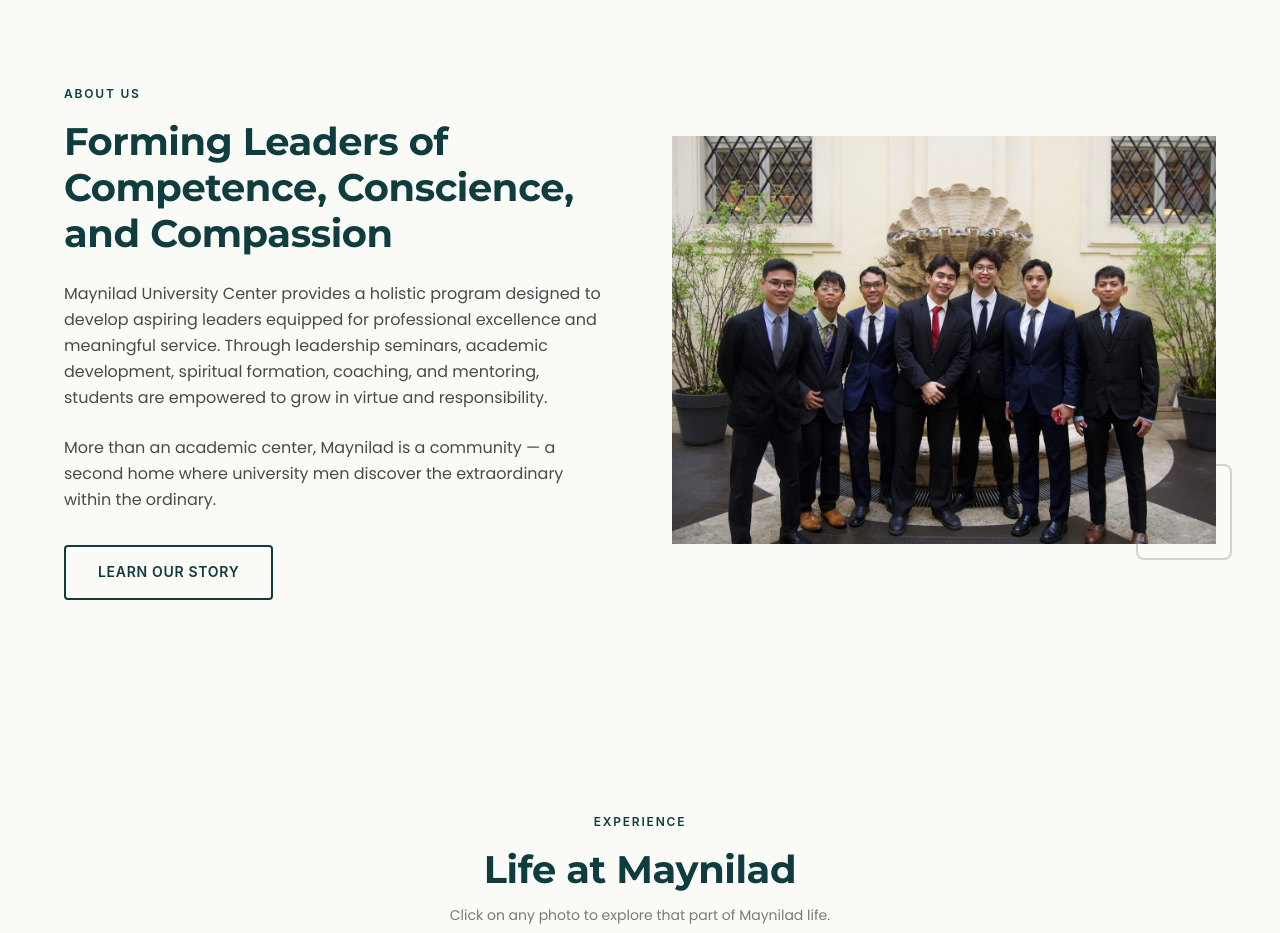
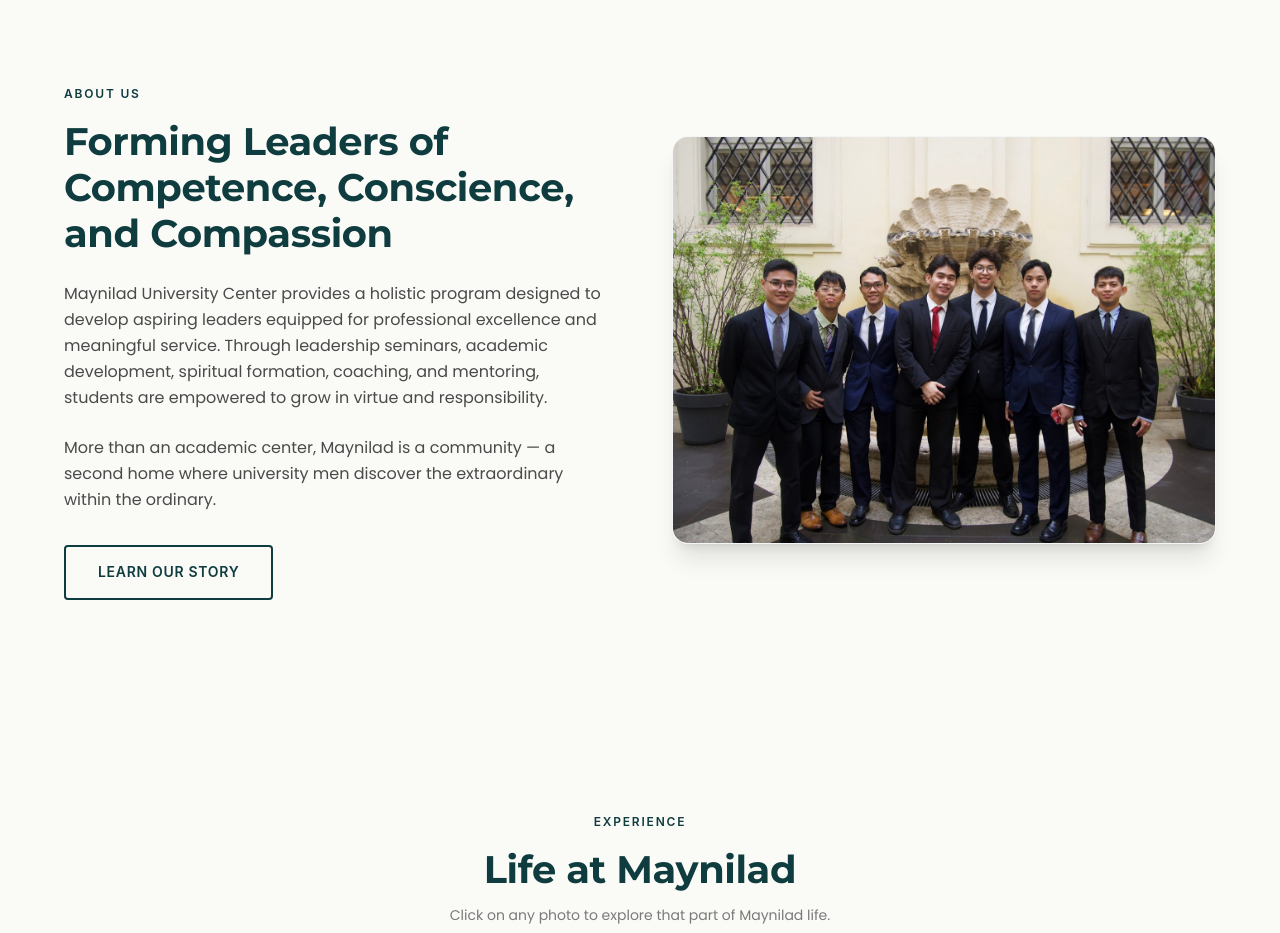
Before and after one commit to Jamesardc19/Maynilad-V2, a Next.js app in the folder frontend/: page / in a window 1280 px wide. Shown: the part 1100-2033 px from the top of the page. Built offline with nearby package versions, Linux system fonts and the light colour scheme.

Commit message:
Home page adjustment of image border

```diff
--- a/frontend/app/page.tsx
+++ b/frontend/app/page.tsx
@@ -131,17 +131,13 @@
             </AnimatedSection>
 
             <AnimatedSection delay={0.2}>
-              <div className="relative">
-                <div className="aspect-[4/3] rounded-lg overflow-hidden">
+              <div className="relative rounded-2xl overflow-hidden aspect-[4/3] shadow-xl border border-gray-100/80">
                 <Image
                   src="/images/hero/UNIV.png"
                   alt="Students at Maynilad University Center"
                   fill
                   className="object-cover"
                 />
-                </div>
-                {/* Decorative accent */}
-                <div className="absolute -bottom-4 -right-4 w-24 h-24 border-2 border-primary/20 rounded-lg -z-10" />
               </div>
             </AnimatedSection>
           </div>
```
Lines whose indentation alone changed are shown as unchanged.
